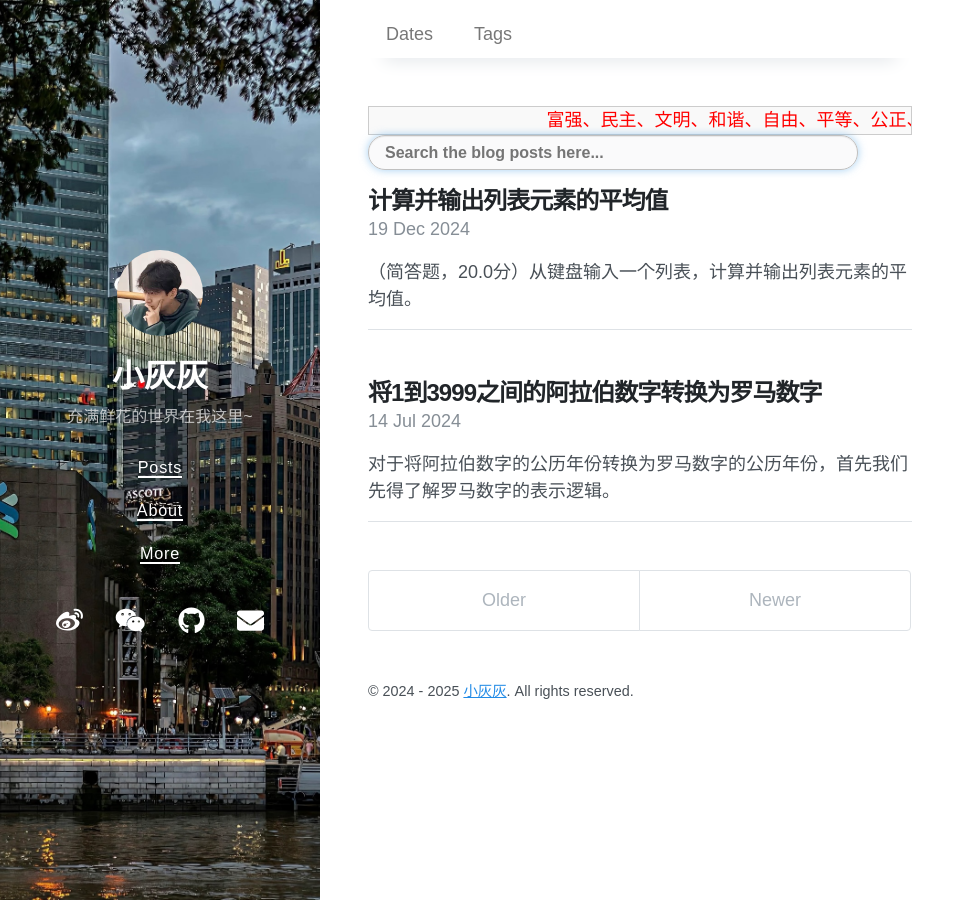
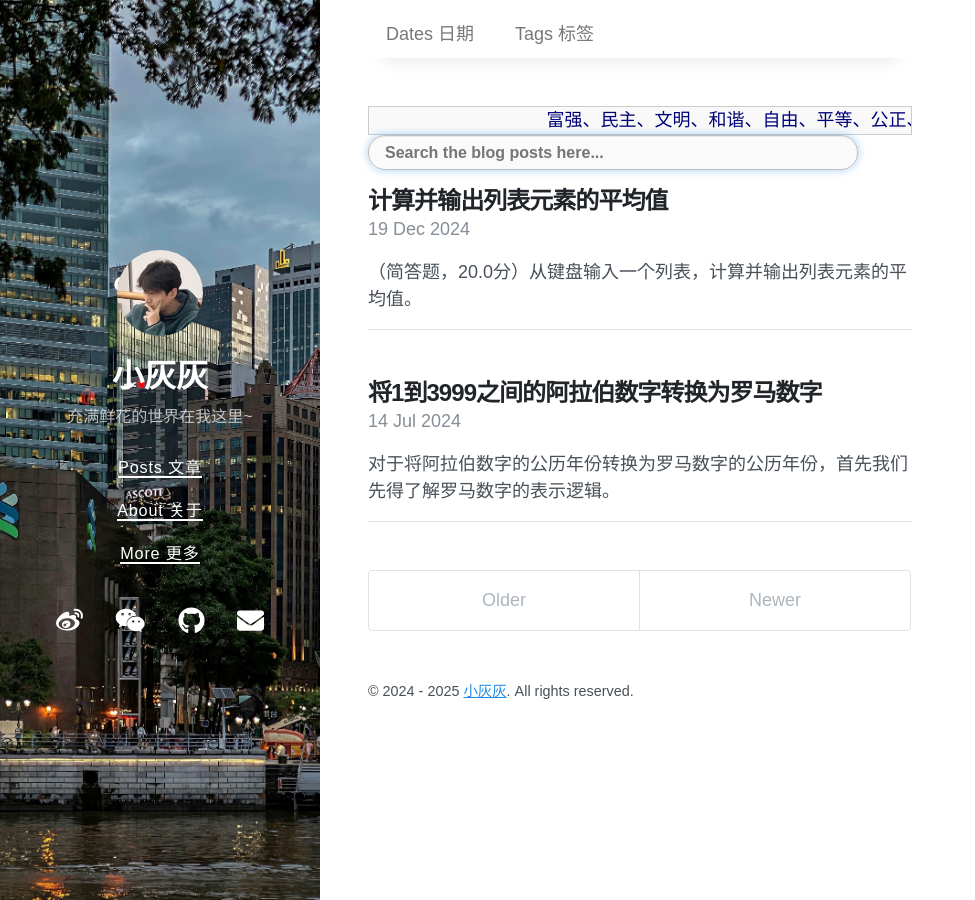
Before and after one commit to mr-willie/mr-willie.github.io, a Jekyll site: the page built from index.html, in a window 1280 px wide. Shown: the whole page, without its empty margins (0-975 px from the left). Built offline with Jekyll 4.4.1, drawn with Linux system fonts in a browser that asks for light colours; nearby versions of some CDN libraries; the list of posts is cut into pages by our own code.

Commit message:
2025/09/16/11:22 - Modified the contents.

```diff
--- a/_data/archive.yml
+++ b/_data/archive.yml
@@ -1,9 +1,9 @@
 - type: dates
-  title: Dates
+  title: Dates 日期
   url: /dates/
 #- type: categories
 #  title: Categories
 #  url: /categories/
 - type: tags
-  title: Tags
+  title: Tags 标签
   url: /tags/
--- a/_data/navigation.yml
+++ b/_data/navigation.yml
@@ -1,6 +1,6 @@
-- title: Posts
+- title: Posts 文章
   url: /
-- title: About
+- title: About 关于
   url: /about
-- title: More
+- title: More 更多
   url: /more
--- a/_layouts/home.html
+++ b/_layouts/home.html
@@ -18,7 +18,7 @@ layout: default
       display: inline-block;
       padding-left: 100%;
       animation: marquee 35s linear infinite;
-      color: red;
+      color: rgb(0, 0, 120);
   }
 
   @keyframes marquee {
```
